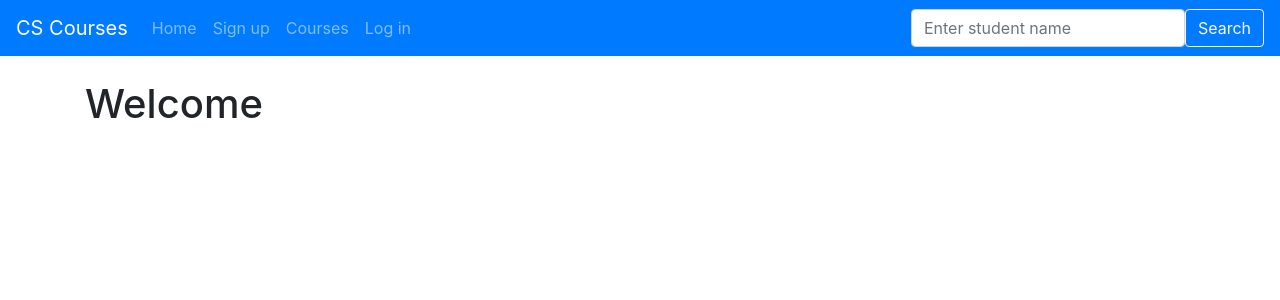
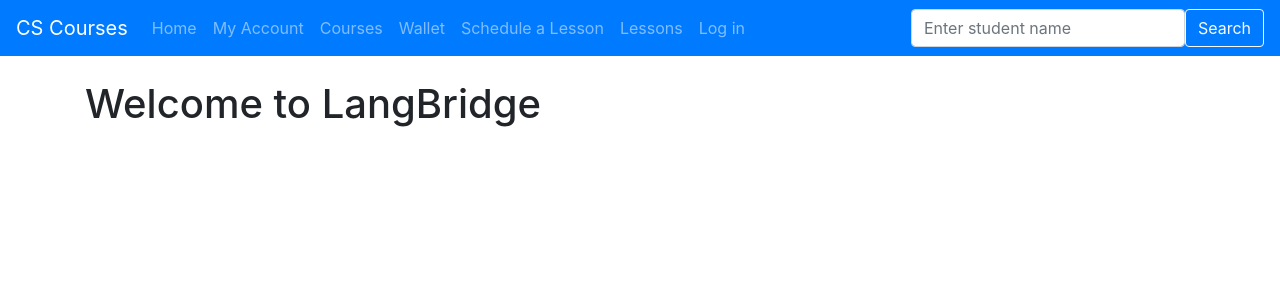
Before and after one commit to ryanjosephsulit/COMP0034_Project_Group13, a Flask app: page / in a window 1280 px wide. Shown: the top 300 px of the page. Run offline with Flask 2, Linux system fonts and the light colour scheme; some libraries are stand-ins or nearby versions.

Commit message:
Added wallet, schedule a lesson and lessons base pages, added them to navbar.

```diff
--- a/app/main/routes.py
+++ b/app/main/routes.py
@@ -24,6 +24,23 @@ def courses():
     return render_template("courses.html", courses=courses)
 
 
+@bp_main.route('/schedule_a_lesson', methods=['GET'])
+def schedule_a_lesson():
+
+    return render_template("schedule_a_lesson.html", courses=courses)
+
+
+@bp_main.route('/lessons', methods=['GET'])
+def lessons():
+
+    return render_template("lessons.html", courses=courses)
+
+
+@bp_main.route('/wallet', methods=['GET'])
+def wallet():
+
+    return render_template("wallet.html", courses=courses)
+
 
 @bp_main.route('/delete_cookie')
 def delete_cookie():
--- a/app/templates/base.html
+++ b/app/templates/base.html
@@ -14,10 +14,17 @@
             <a class="nav-link" href="{{ url_for('main.index') }}">Home</a>
         </li>
         <li class="nav-item">
-            <a class="nav-link" href="{{ url_for('auth.signup') }}">Sign up</a>
+            <a class="nav-link" href="{{ url_for('auth.signup') }}">My Account</a>
         </li>
         <li class="nav-item">
             <a class="nav-link" href="{{ url_for('main.courses') }}">Courses</a>
+        </li>
+        <li class="nav-item">
+            <a class="nav-link" href="{{ url_for('main.wallet') }}">Wallet</a>
+        <li class="nav-item">
+            <a class="nav-link" href="{{ url_for('main.schedule_a_lesson') }}">Schedule a Lesson</a>
+        <li class="nav-item">
+            <a class="nav-link" href="{{ url_for('main.lessons') }}">Lessons</a>
         </li>
         {% if current_user.is_anonymous %}
         <li class="nav-item">
--- a/app/templates/index.html
+++ b/app/templates/index.html
@@ -4,5 +4,5 @@
 {% block title %}Home{% endblock %}
 {# Add the content for this page #}
 {% block content %}
-    <h1>Welcome {{ name }}</h1>
+    <h1>Welcome to LangBridge {{ name }}</h1>
 {% endblock %}
--- /dev/null
+++ b/app/templates/lessons.html
@@ -0,0 +1,5 @@
+{% extends "base.html" %}
+{% block title %} Signup {% endblock %}
+{% block content %}
+
+{% endblock %}
--- /dev/null
+++ b/app/templates/schedule_a_lesson.html
@@ -0,0 +1,5 @@
+{% extends "base.html" %}
+{% block title %} Signup {% endblock %}
+{% block content %}
+
+{% endblock %}
--- /dev/null
+++ b/app/templates/wallet.html
@@ -0,0 +1,5 @@
+{% extends "base.html" %}
+{% block title %} Signup {% endblock %}
+{% block content %}
+
+{% endblock %}
```
